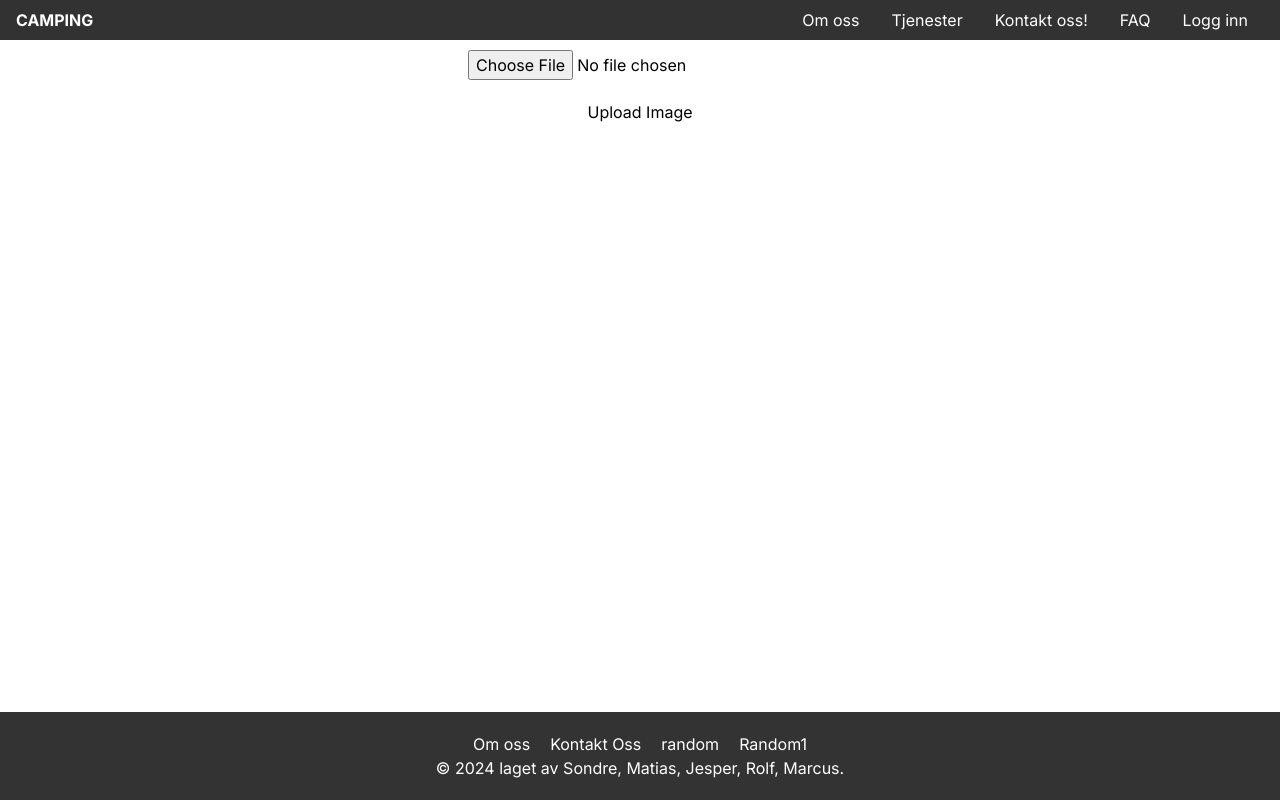
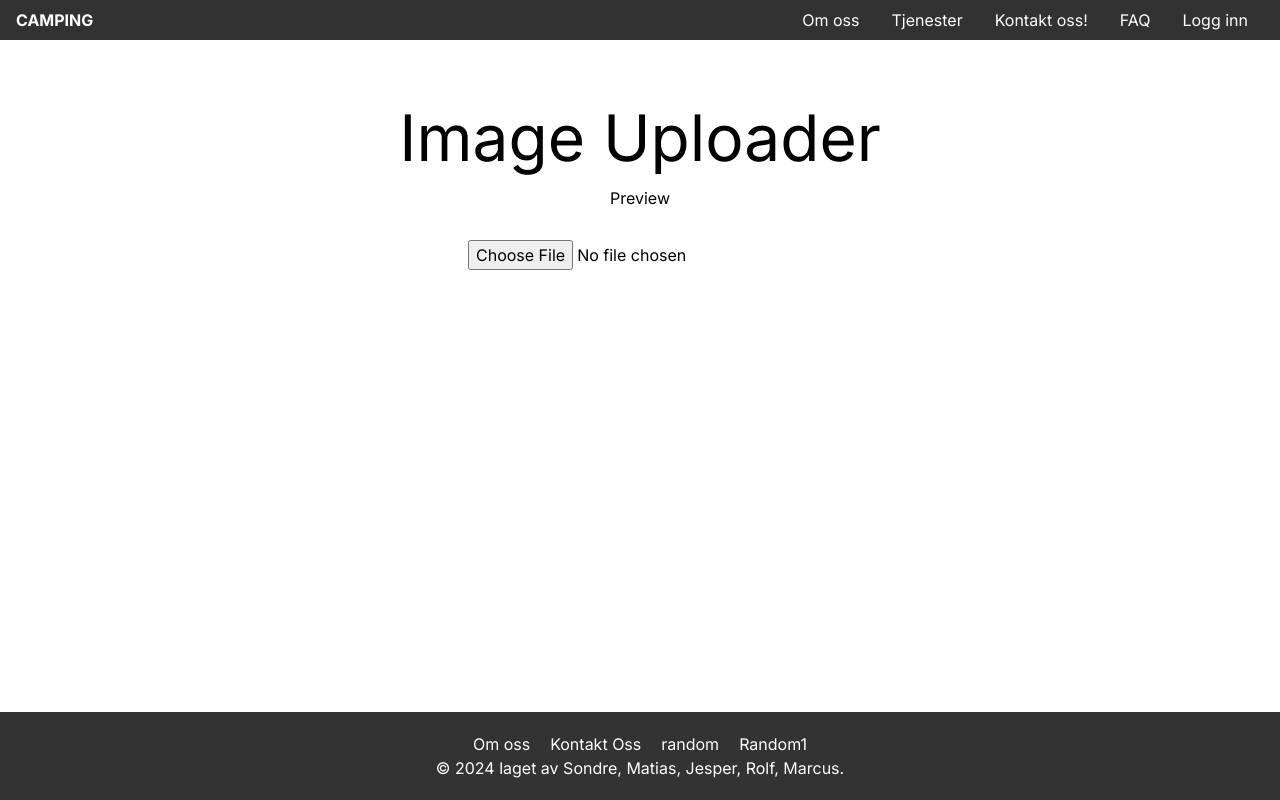
Before and after one commit to APP2000Camping/APP2000-gruppe05, a Next.js app in the folder app1/: page / in a window 1280 px wide. Built offline with nearby package versions, Linux system fonts and the light colour scheme.

Commit message:
Riktig ImageUploader

```diff
--- a/app1/app/components/ImageUploader.js
+++ b/app1/app/components/ImageUploader.js
@@ -1,44 +1,132 @@
 // ImageUploader.js
-import React, { useState } from 'react';
-import axios from 'axios';
-import styles from './ImageUploader.module.css';
 
-const ImageUploader = () => {
+import React, { useState, useRef, useEffect } from "react";
+import Image from "next/image";
+import styles from "./ImageUploader.module.css";
+
+function ImageUploader() {
   const [image, setImage] = useState(null);
+  const [h1Title, setH1Title] = useState("Image Uploader");
+  const [h2Title, setH2Title] = useState("Preview");
+
+  const imageContainerRef = useRef(null);
+  const h1Ref = useRef(null);
+  const h2Ref = useRef(null);
 
   const handleImageChange = (event) => {
-    setImage(event.target.files[0]);
+    const file = event.target.files[0];
+
+    if (file) {
+      const reader = new FileReader();
+
+      reader.onloadend = () => {
+        setImage(reader.result);
+      };
+
+      reader.readAsDataURL(file);
+    }
   };
 
   const handleUpload = async () => {
-    if (!image) {
-      console.error('Please select an image to upload.');
-      return;
+    try {
+      // Assuming you have an API endpoint for uploading content
+      const apiUrl = "YOUR_MONGODB_API_ENDPOINT";
+
+      if (image) {
+        const response = await fetch(apiUrl, {
+          method: "POST",
+          headers: {
+            "Content-Type": "application/json",
+          },
+          body: JSON.stringify({
+            image: image,
+            h1Title: h1Title,
+            h2Title: h2Title,
+          }),
+        });
+
+        if (response.ok) {
+          console.log("Content uploaded successfully!");
+          // You may want to handle further actions after successful upload
+        } else {
+          console.error("Failed to upload content");
+        }
+      } else {
+        console.error("No image selected for upload");
+      }
+    } catch (error) {
+      console.error("Error uploading content:", error);
     }
+  };
 
-    const formData = new FormData();
-    formData.append('image', image);
+  const handleH1Change = () => {
+    if (h1Ref.current) {
+      setH1Title(h1Ref.current.innerText);
+    }
+  };
 
-    try {
-      const response = await axios.post('http://localhost:3000/upload', formData, {
-        headers: {
-          'Content-Type': 'multipart/form-data',
-        },
-      });
-      const imageUrl = response.data.imageUrl;
-      console.log('Uploaded Image URL:', imageUrl);
-    } catch (error) {
-      console.error('Error uploading image:', error);
+  const handleH2Change = () => {
+    if (h2Ref.current) {
+      setH2Title(h2Ref.current.innerText);
     }
   };
 
   return (
-    <div className={styles.ImageUploader}>
-      <input type="file" accept="image/*" onChange={handleImageChange} />
-      <button onClick={handleUpload}>Upload Image</button>
-      {image && <img src={URL.createObjectURL(image)} alt="Uploaded" />}
+    <div className={styles.container}>
+      <div>
+        <div>
+          <h1
+            ref={h1Ref}
+            contentEditable
+            onBlur={handleH1Change}
+            className={styles.titleOverlay}
+          >
+            {h1Title}
+          </h1>
+        </div>
+      </div>
+
+      <div>
+        <div>
+          <h2
+            ref={h2Ref}
+            contentEditable
+            onBlur={handleH2Change}
+            className={styles.titleOverlay}
+          >
+            {h2Title}
+          </h2>
+        </div>
+      </div>
+
+      <input
+        type="file"
+        accept="image/*"
+        onChange={handleImageChange}
+        className={styles.input}
+      />
+
+      <div ref={imageContainerRef} className={styles.previewContainer}>
+        {image && (
+          <>
+            <Image
+              src={image}
+              alt="Uploaded Image"
+              layout="responsive"
+              width={500}
+              height={300}
+            />
+          </>
+        )}
+      </div>
+
+      {image && (
+        <button onClick={handleUpload} className={styles.uploadButton}>
+          Save
+        </button>
+      )}
     </div>
   );
-};
+}
 
 export default ImageUploader;
--- a/app1/app/components/ImageUploader.module.css
+++ b/app1/app/components/ImageUploader.module.css
@@ -1,19 +1,27 @@
 /* ImageUploader.module.css */
-.ImageUploader {
+
+.container {
     display: flex;
     flex-direction: column;
     align-items: center;
-  justify-content: center;
+    margin-top: 50px;
   }
 
-/* Style for the input and button */
-.ImageUploader input,
-.ImageUploader button {
-  margin: 10px; /* Add some spacing around the input and button */
+  .input {
+    margin-top: 20px;
+    padding: 10px;
   }
 
-/* Style for the image */
-.ImageUploader img {
-  max-width: 100%;
-  height: auto;
+  .previewContainer {
+    margin-top: 20px;
   }
+
+  .uploadButton {
+    margin-top: 20px;
+    padding: 10px;
+    background-color: #4caf50; /* Green background */
+    color: white;
+    border: none;
+    border-radius: 4px;
+    cursor: pointer;
+  }
```
Lines whose indentation alone changed are shown as unchanged.
